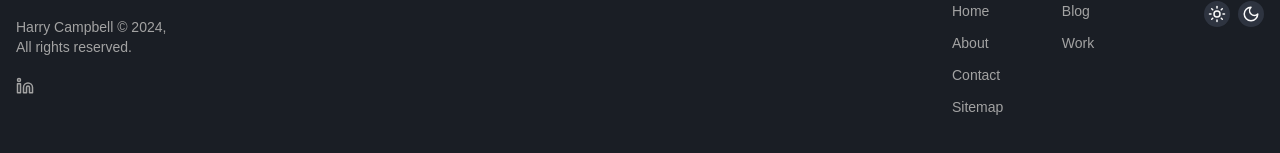
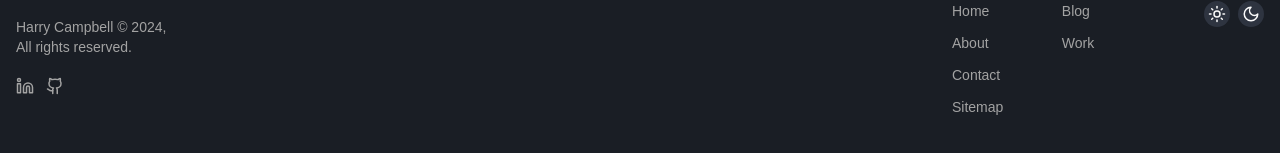
Before and after one commit to CampbellHarry/webportfolio, a Next.js app: page / in a window 1280 px wide. Shown: the part 1603-1756 px from the top of the page. Built offline with nearby package versions, Linux system fonts and the light colour scheme.

Commit message:
Add GitHub link to footer component and improve theme toggle button styling

```diff
--- a/src/components/footer/footer.tsx
+++ b/src/components/footer/footer.tsx
@@ -1,4 +1,4 @@
-import { Moon, Sun } from "lucide-react";
+import { Github, Moon, Sun } from "lucide-react";
 import { useEffect, useState } from "react";
 import { Button } from "../ui/button";
 import { Linkedin } from "lucide-react";
@@ -45,6 +45,9 @@ export default function Footer() {
                         <a href="https://linkedin.com/in/itharrycampbell" target="_blank" rel="noreferrer" className="text-sm font-medium text-muted-foreground">
                             <Linkedin size={18} />
                         </a>
+                        <a href="https://github.com/in/CampbellHarry" target="_blank" rel="noreferrer" className="text-sm font-medium text-muted-foreground">
+                            <Github size={18} />
+                        </a>
                     </div>
                 </div>
                 <div className="flex xs:flex-col flex-row mt-0 justify-between md:w-1/4 gap-5 w-full">
@@ -64,10 +67,10 @@ export default function Footer() {
                         <h2 className="text-sm font-semibold text-foreground">Themes</h2>
                         <div className="flex flex-row gap-3">
                             <div className="w-full flex flex-row gap-2 items-start justify-between">
-                                <div className="flex rounded-full bg-[#f0f0f0] dark:bg-[#2e3440] p-1" onClick={() => ThemeToggle({theme: "light"})}>
+                                <div className="flex rounded-full bg-[#f0f0f0] dark:bg-[#2e3440] p-1 cursor-pointer" onClick={() => ThemeToggle({theme: "light"})}>
                                     <Sun size={18} />
                                 </div>
-                                <div className="flex rounded-full bg-[#f0f0f0] dark:bg-[#2e3440] p-1" onClick={() => ThemeToggle({theme: "dark"})}>
+                                <div className="flex rounded-full bg-[#f0f0f0] dark:bg-[#2e3440] p-1 cursor-pointer" onClick={() => ThemeToggle({theme: "dark"})}>
                                     <Moon size={18} />
                                 </div>
                             </div>
```
